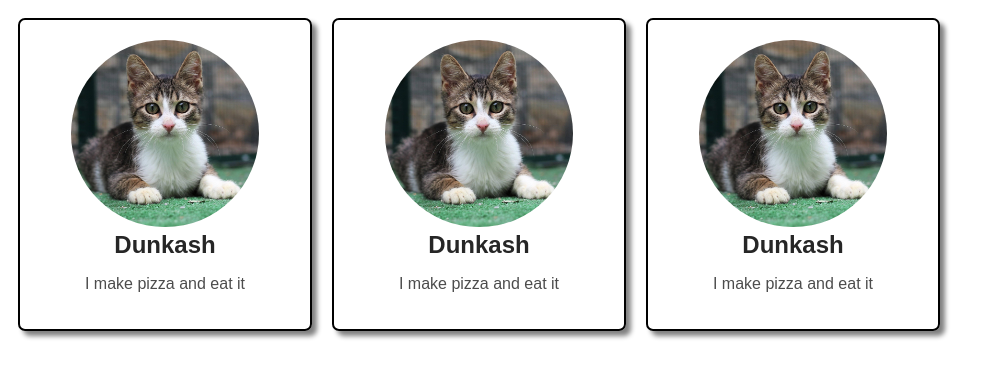
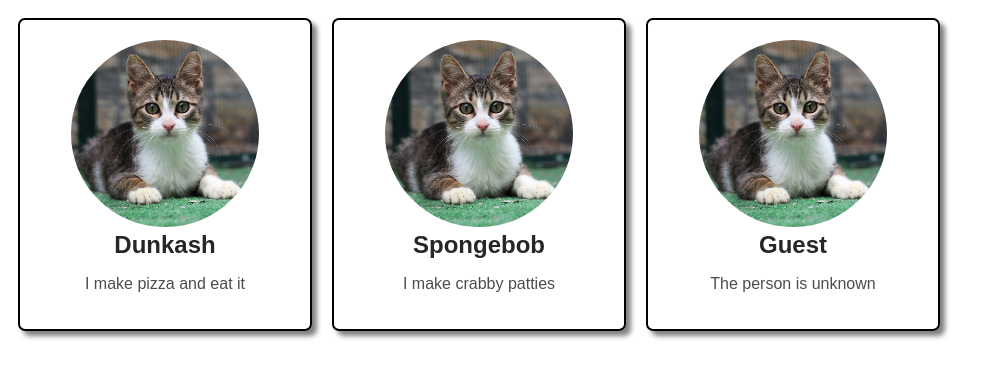
Before and after one commit to Darekor/my-react-app, a React (Vite) app: page / in a window 1280 px wide. Shown: the top 378 px of the page, without its empty margins (0-993 px from the left). Built offline with nearby package versions, Linux system fonts and the light colour scheme.

Commit message:
Add props, propTypes and defaultProps to card

```diff
--- a/src/App.jsx
+++ b/src/App.jsx
@@ -3,8 +3,8 @@ import Card from "./Card.jsx"
 function App() {
   return(
     <>
-        <Card></Card>
-        <Card></Card>
+        <Card title="Dunkash" text = "I make pizza and eat it"></Card>
+        <Card title="Spongebob" text = "I make crabby patties"></Card>
         <Card></Card>
     </>
 
--- a/src/Card.jsx
+++ b/src/Card.jsx
@@ -1,13 +1,24 @@
 import profilePic from './assets/cat.jpg'
+import PropTypes from 'prop-types'
 
-function Card(){
+function Card(props){
     return(
         <div className="card">
             <img src={profilePic} className='cardImage' alt="Profile picture" />
-            <h2 className='cardTitle'>Dunkash</h2>
-            <p className='cardText'>I make pizza and eat it</p>
+            <h2 className='cardTitle'>{props.title}</h2>
+            <p className='cardText'>{props.text}</p>
         </div>
     )
 }
 
+Card.propTypes = {
+    title: PropTypes.string,
+    text: PropTypes.string
+}
+
+Card.defaultProps = {
+    title: "Guest",
+    text: "The person is unknown"
+}
+
 export default Card
```
